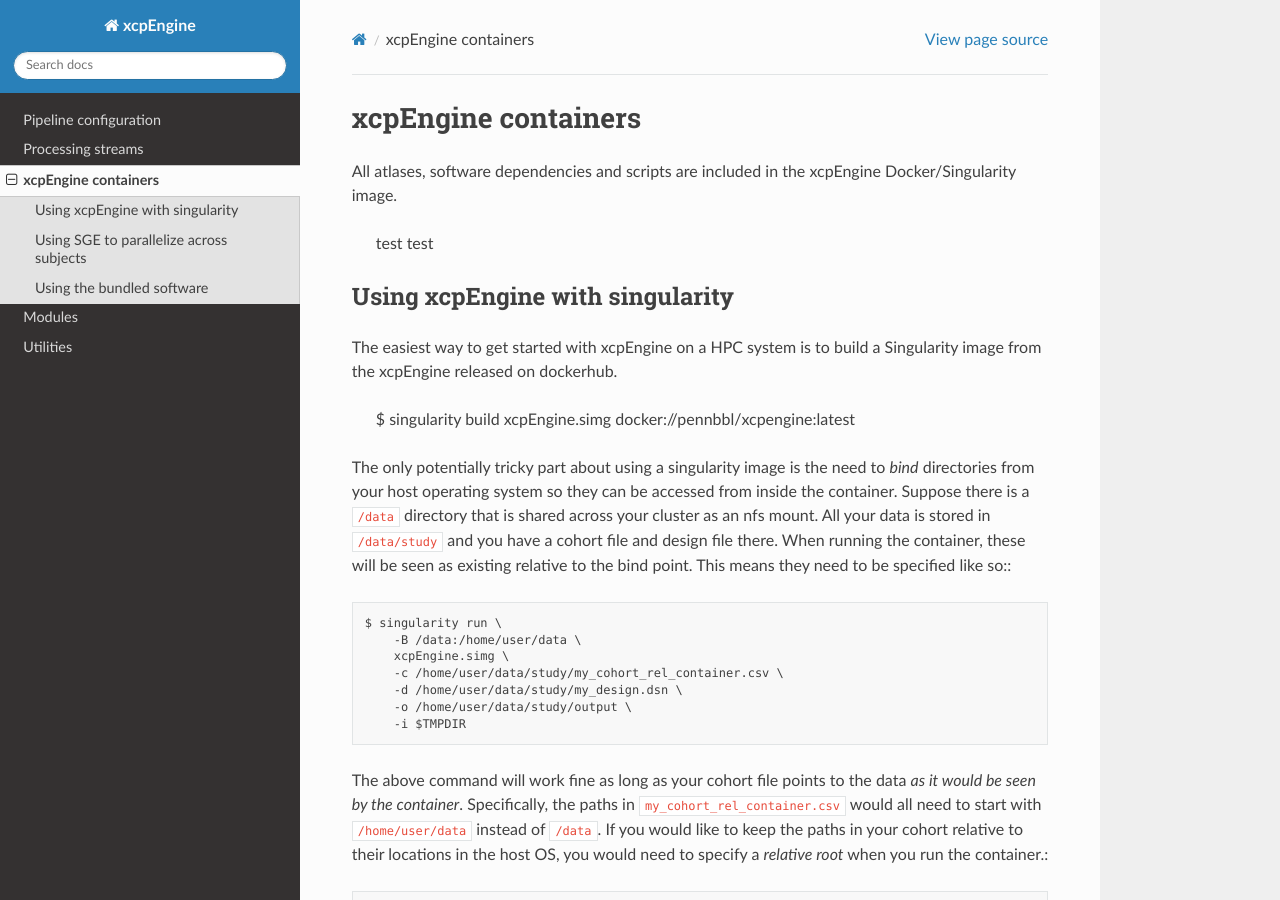
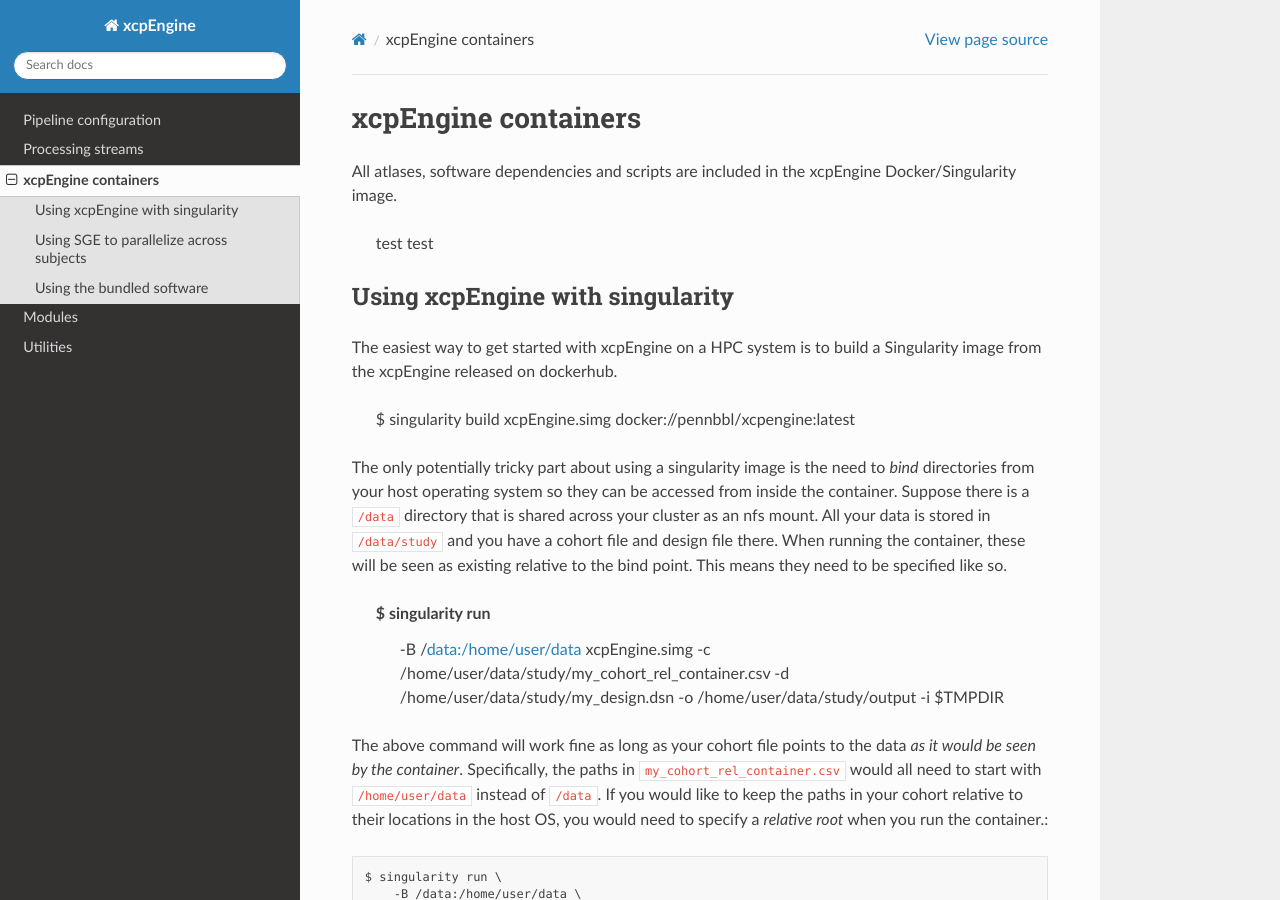
Before and after one commit to PennLINC/xcpEngine, a Sphinx documentation site: the page built from docs/containers/index.rst, in a window 1280 px wide and 900 px high. Built offline with Sphinx 7.4.7 and the Read the Docs theme 2.0.0, drawn with Linux system fonts in a browser that asks for light colours; pages that are not in the unit, such as notebooks, are missing from menus.

```diff
--- a/docs/containers/index.rst
+++ b/docs/containers/index.rst
@@ -26,7 +26,7 @@ is a ``/data`` directory that is shared across your cluster as
 an nfs mount. All your data is stored in ``/data/study`` and
 you have a cohort file and design file there. When running the
 container, these will be seen as existing relative to the
-bind point. This means they need to be specified like so:::
+bind point. This means they need to be specified like so.
 
   $ singularity run \
       -B /data:/home/user/data \
```
